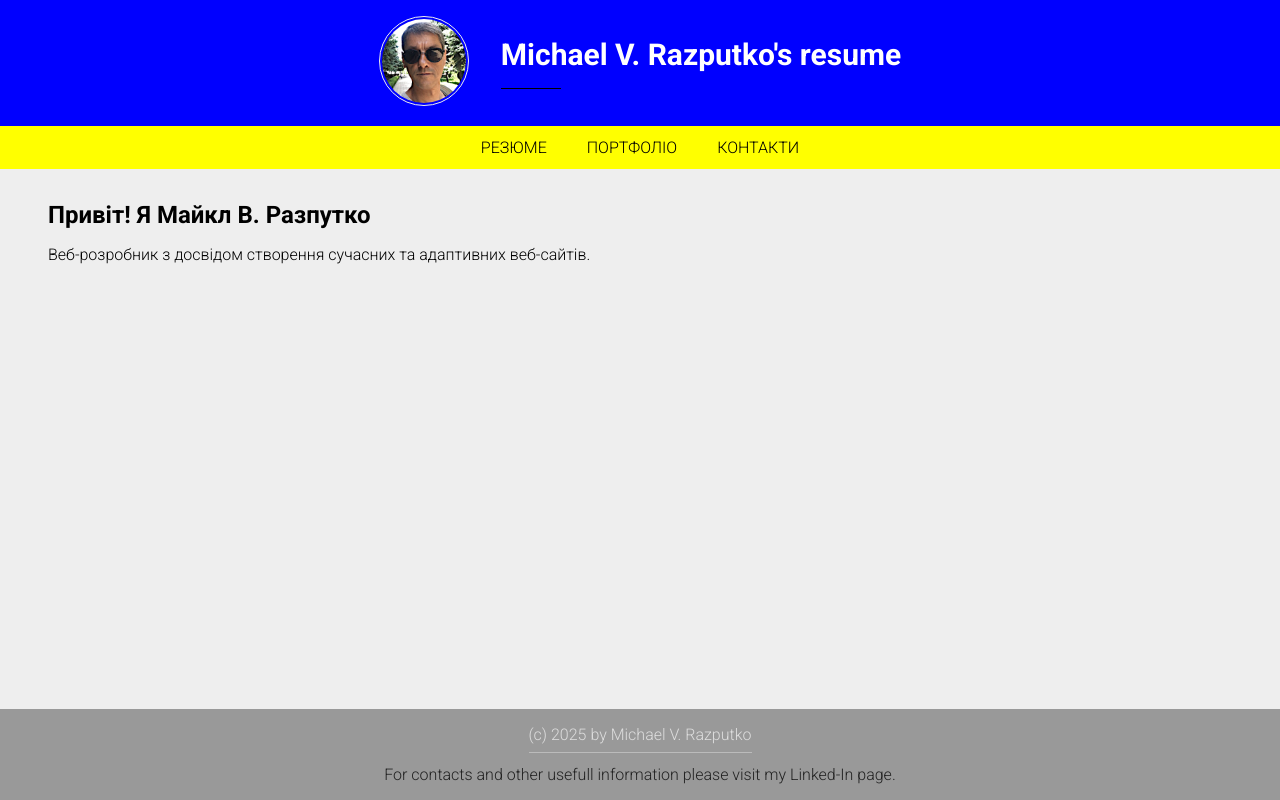
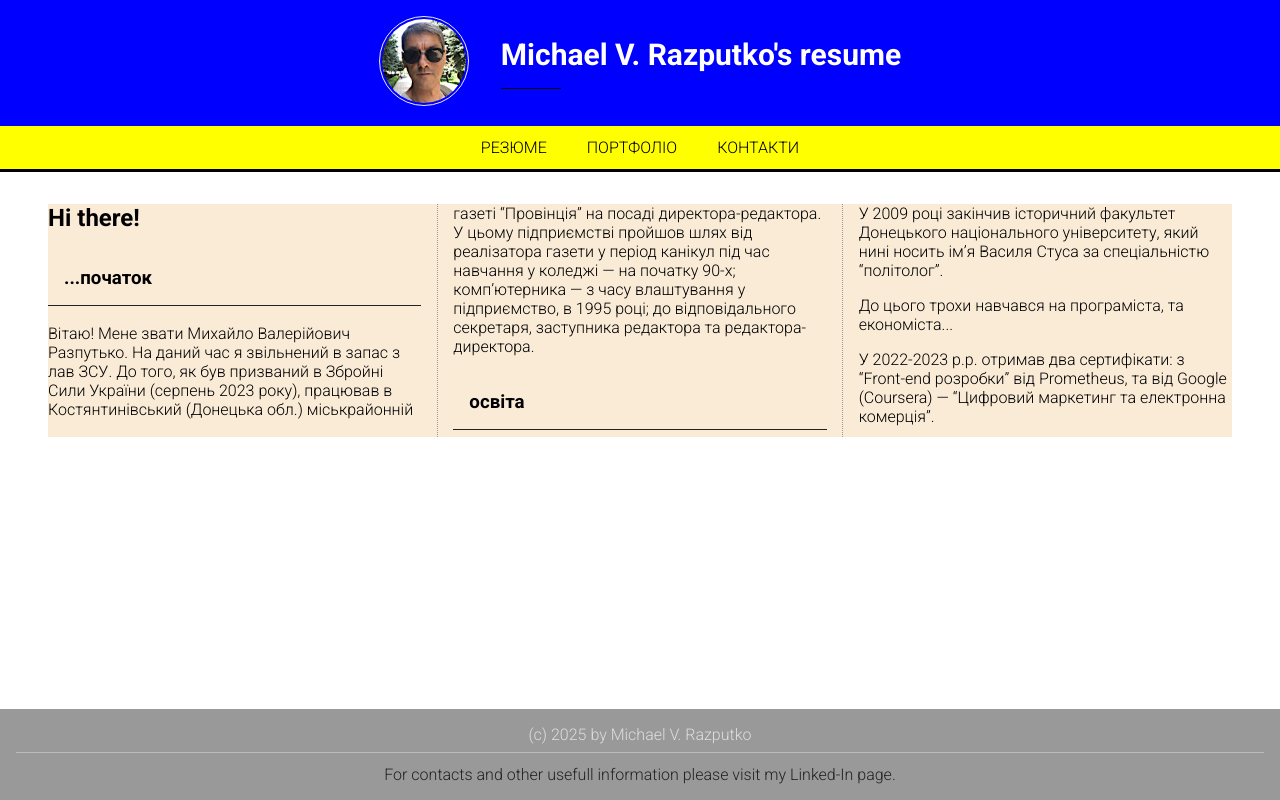
Before and after one commit to mrazputko/mir-resume, a plain HTML site: page index.html in a window 1280 px wide. Drawn offline with Linux system fonts and the light colour scheme.

Commit message:
Version 0.01.02 - pre re-markup

```diff
--- a/index.html
+++ b/index.html
@@ -15,7 +15,7 @@
 <body>
     <div class="page">
 
-        <div class="header-wrapper">
+        <div class="wrapper header-wrapper">
             <header class="header">
                 <div class="header__brand">
                     <div class="header__logo">
@@ -35,16 +35,21 @@
             </header>
         </div>
 
-        <div class="main-wrapper">
+        <div class="wrapper main-wrapper">
             <main class="main">
-                <section class="main__section main__section--intro">
-                    <h1>Привіт! Я Майкл В. Разпутко</h1>
-                    <p>Веб-розробник з досвідом створення сучасних та адаптивних веб-сайтів.</p>
+                <section class="main__section main__section-text">
+                    <h1>Hi there!</h1>
+                    <h3>...початок</h3>
+                    <p>Вітаю! Мене звати Михайло Валерійович Разпутько. На даний час я звільнений в запас з лав ЗСУ. До того, як був призваний в Збройні Сили України (серпень 2023 року), працював в Костянтинівський (Донецька обл.) міськрайонній газеті “Провінція” на посаді директора-редактора. У цьому підприємстві пройшов шлях від реалізатора газети у період канікул під час навчання у коледжі — на початку 90-х; комп’ютерника — з часу влаштування у підприємство, в 1995 році; до відповідального секретаря, заступника редактора та редактора-директора. </p>
+                    <h3>освіта</h3>
+                    <p>У 2009 році закінчив історичний факультет Донецького національного університету, який нині носить ім’я Василя Стуса за спеціальністю “політолог”.</p>
+                    <p>До цього трохи навчався на програміста, та економіста...</p>
+                    <p>У 2022-2023 р.р. отримав два сертифікати: з “Front-end розробки” від Prometheus, та від Google (Coursera) — “Цифровий маркетинг та електронна комерція”.</p>
                 </section>
             </main>
         </div>
 
-        <div class="footer-wrapper">
+        <div class="wrapper footer-wrapper">
             <footer class="footer">
                 <div class="footer__name">(c) 2025 by Michael V. Razputko</div>
                 <div class="footer__contacts">
--- a/scss/_variables.scss
+++ b/scss/_variables.scss
@@ -1 +1,7 @@
-$body-background-color: #f4f4f4;
+$body-background-color: white;
+$header-background-color: blue;
+$brand-background-color: blue;
+$nav-background-color: yellow;
+
+$footer-background-color: #999;
+$footer-color: #ddd;
--- a/scss/style.scss
+++ b/scss/style.scss
@@ -1,19 +1,15 @@
 @import "./_variables";
 
 body {
-  background-color: #eee;
+  background-color: $body-background-color;
   margin: 0;
   padding: 0;
 //   font-size: 1.1rem;
 
-// .roboto-<uniquifier> {
   font-family: "Roboto", sans-serif;
   font-optical-sizing: auto;
   font-weight: 300;
   font-style: normal;
-//   font-variation-settings:
-//     "wdth" 100;
-// }
 }
 
 .page {
@@ -22,24 +18,27 @@ body {
     min-height: 100vh;
 }
 
-.header-wrapper {
-    // background-color: #eee;
-    // padding: 16px;
-}
+// HEADER HERE ######
 
 .header {
-    // background-color: #eee;
-    display: flex;
-    flex-direction: column;
 
     &__brand {
-        background-color: blue;
         display: flex;
         flex-direction: row;
-        justify-content: flex-start;
+        justify-content: center;
         align-items: center;
 
+        z-index: 10;
+        position: sticky;
+        top: 0;
+
+        background-color: $brand-background-color;
         color: white;
+    }
+
+    &__logo {
+        padding: 1rem;
+        transition: all 0.6s ease-in-out;
 
         & img {
             width: 90px;
@@ -51,15 +50,7 @@ body {
         }
     }
 
-    &__logo {
-        padding: 1rem;
-        transition: all 0.6s ease-in-out;
-    }
-
     &__logo:hover {
-        // opacity: 0.8;
-        // transform: scale(1.05);
-        // transform: rotateX(20deg) rotateY(20deg) scale(1.05);
         transform: rotateY(180deg);
     }
 
@@ -77,39 +68,37 @@ body {
     }
 
     &__nav {
-        position: sticky;
+        background-color: yellow;
+        border-bottom: 3px solid black;
+        // z-index: -10;
 
         ul {
+            // position: relative;
             display: flex;
             justify-content: center;
 
-
-            background-color: yellow;
             list-style: none;
-            margin: 0;
+            margin: 0 0 .25rem 0;
             padding: 0;
             gap: 1rem;
 
             li {
-                padding: 0.75rem;
+                padding: 0.75rem 0.75rem .5rem 0.75rem;
                 position: relative;
-                // background-color: orchid;
 
                 a {
                     text-transform: uppercase;
                     text-decoration: none;
                     color: black;
-
                 }
 
                 &::after {
-                    content: " ";
-                    // display: block;
+                    content: "";
                     position: absolute;
                     bottom: 0;
                     left: 0;
                     width: 0%;
-                    height: 2px;
+                    height: 1px;
                     background-color: black;
                     transition: all 0.3s ease-in-out;
                 }
@@ -122,23 +111,17 @@ body {
     }
 }
 
-.main-wrapper {
-    .main {
-        // color: #111;
-        // background-color: #ddd;
-    }
-}
+// FOOTER HERE ######
 
 .footer-wrapper {
-    background-color: #999;
-    color: #ddd;
-    padding: 16px;
-    // margin-top: 2rem;
+    background-color: $footer-background-color;
+    color: $footer-color;
+    padding: 1rem;
     text-align: center;
 
     .footer {
+        // background-color: #eee;
         &__name {
-            display: inline-block;
             border-bottom: 1px solid #bbb;
             padding-bottom: 8px;
             margin-bottom: 12px;
@@ -166,15 +149,7 @@ body {
 
 // @media all and (min-width: 376px) and (max-width: 1200px) {
 @media all and (min-width: 376px) {
-    body {
-        // font-size: 1.1rem;
-    }
     .header {
-        &__brand {
-            justify-content: center;
-
-        }
-
         &__title {
             font-size: 1.25rem;
         }
@@ -185,4 +160,21 @@ body {
         padding: 2rem 3rem;
     }
 
+    .main {
+        &__section {
+            background-color: antiquewhite;
+            columns: 3;
+            column-width: 200px;
+            column-gap: 2rem;
+            column-rule: #999 dotted 1px;
+            // column-fill: auto;
+        }
+
+        h3 {
+            // column-span: all;
+            border-bottom: #222 solid 1px;
+            padding: 1rem;
+        }
+
+    }
 }
```
Also changed, not shown: css/style.css, 1 other file.
